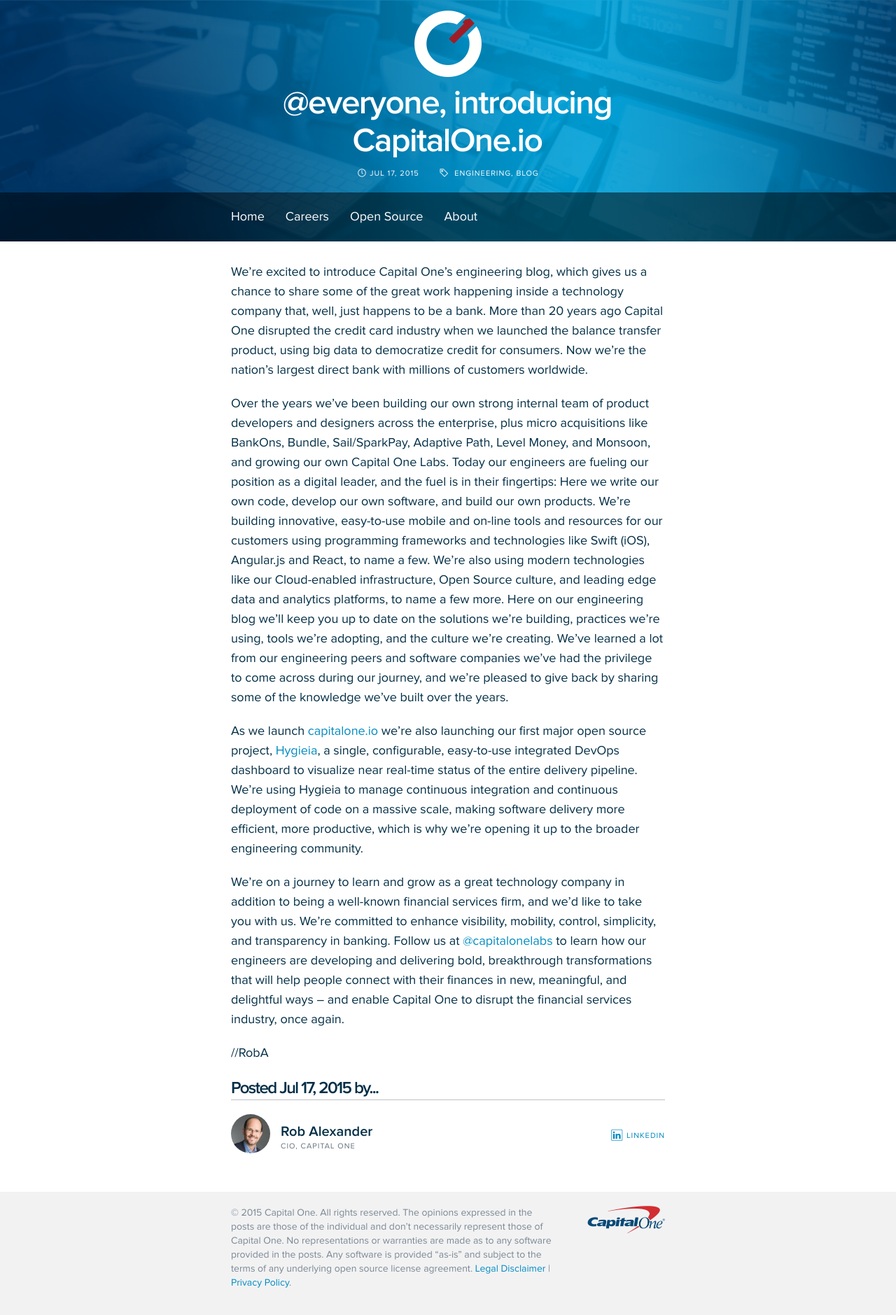
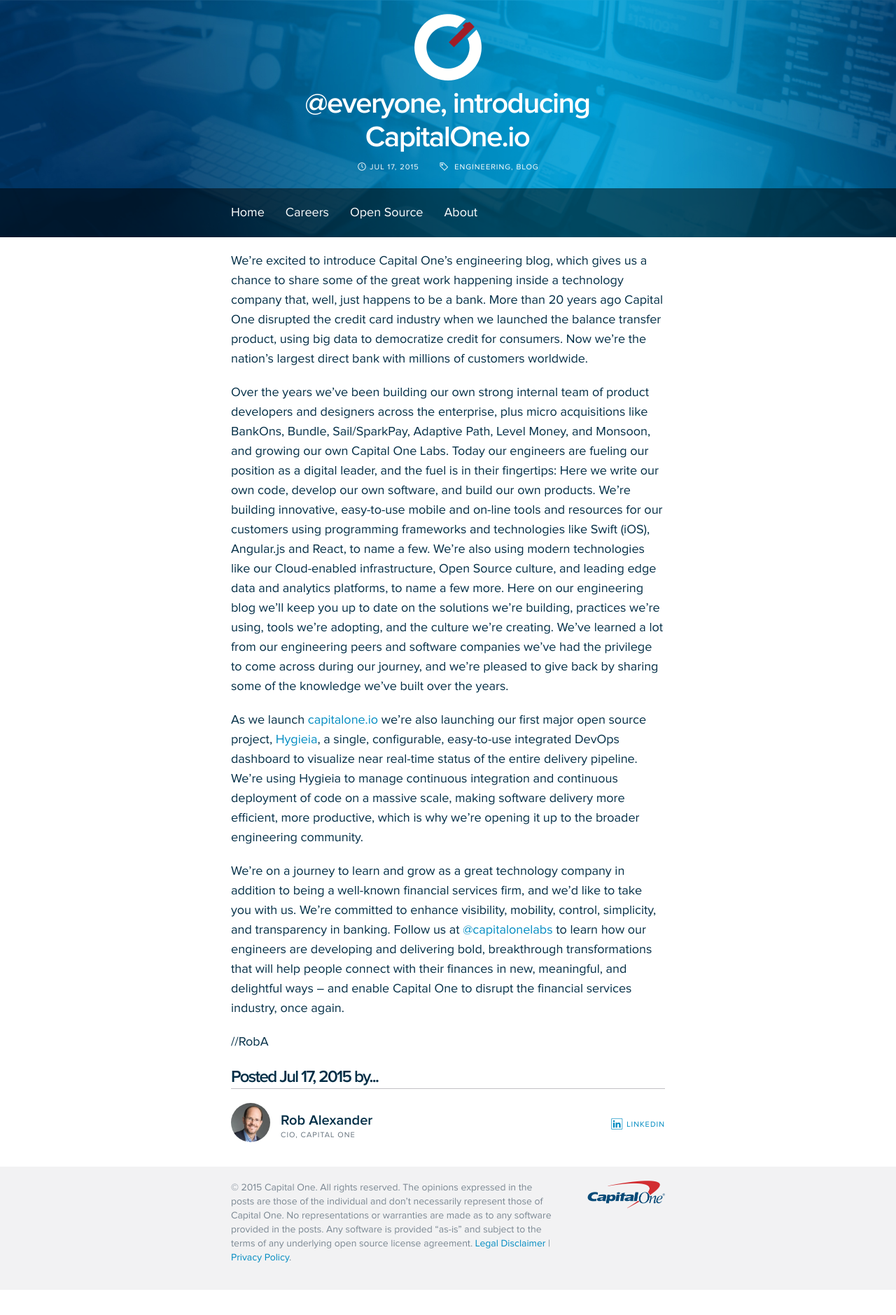
Before and after one commit to CapitalOneCanada/capitalonecanada.github.io, a Jekyll site: the page built from _posts/2015-07-17-introducing-capitalone.io.md, in a window 1280 px wide. Shown: the whole page at 70% size. Built offline with Jekyll 4.4.1, drawn with Linux system fonts in a browser that asks for light colours; after the commit the page ends 1843 px from its top, so only the background shows below that.

Commit message:
layout / style changes to accommodate varying blog details

```diff
--- a/_includes/header.html
+++ b/_includes/header.html
@@ -1,4 +1,6 @@
 <header id="top_header">
-  <img src="{{ "/assets/img/big_logo.png" | prepend: site.baseurl }}" class="logo" alt="Capital One Engineering">
+	<div class="content">
+  		<img src="{{ "/assets/img/big_logo.png" | prepend: site.baseurl }}" class="logo" alt="Capital One Engineering">
+	</div>
   {% include nav.html %}
 </header>
--- a/_includes/page_header.html
+++ b/_includes/page_header.html
@@ -1,6 +1,6 @@
 <div class="page">
 	<header id="top_header">
-		<div class="wrap cf">
+		<div class="content wrap cf">
 			<a href="{{ site.baseurl }}/" class="logo_sml"><img src="{{ "/assets/img/c1_tech_logo_sml.png" | prepend: site.baseurl }}" alt="Go to Capital One Tech Blog Home Page"></a>
 			<h1>{{ page.title }}</h1>
 		</div>
--- a/_includes/post_header.html
+++ b/_includes/post_header.html
@@ -1,6 +1,6 @@
 <div class="post">
 	<header id="top_header">
-		<div class="wrap cf">
+		<div class="content wrap cf">
 			<a href="{{ site.baseurl }}/" class="logo_sml"><img src="{{ "/assets/img/c1_tech_logo_sml.png" | prepend: site.baseurl }}" alt="Go to Capital One Tech Blog Home Page"></a>
 			<h1>{{ page.title }}</h1>
 			<div class="details">
--- a/css/base.css
+++ b/css/base.css
@@ -6,8 +6,9 @@
 
 .wrap									{ width:90%; max-width:620px; margin:0 auto; position:relative; }
 
-#top_header								{ height:330px; width:100%; background:#008bc1 url(../assets/img/hero_bg.jpg) center top no-repeat; background-size:cover; position:relative; }
-#top_header .logo						{ margin:0 auto; padding-top:36px; display:block; width:126px; height:auto; }
+#top_header								{ width:100%; background:#008bc1 url(../assets/img/hero_bg.jpg) center top no-repeat; background-size:cover; position:relative; padding-bottom:70px; }
+#top_header .content					{ padding: 20px; }
+#top_header .logo						{ margin:0 auto; display:block; width:126px; height:auto; }
 
 #main_nav								{ position:absolute; bottom:0; left:0; width:100%; background:rgba(0,0,0,0.5); }
 #main_nav a								{ display:block; float:left; font-size:18px; line-height:70px; color:#fff; padding:0 15px; transition:all ease-out 200ms; }
@@ -21,7 +22,6 @@
 #main_nav a.c1_logo:hover				{ background:none; }
 #main_nav a.c1_logo	img					{ width:48px; height:auto; position:relative; top:10px; display:block; }
 
-#main									{ padding:30px 0 40px; }
 #main #intro							{ margin:0 0 50px; }
 h1										{ font-family:"ProxLight","Helvetica Neue Light","Helvetica Neue",Arial,sans-serif; font-size:40px; line-height:48px; margin:0 0 8px -2px; }
 h2										{ font-family:"ProxLight","Helvetica Neue Light","Helvetica Neue",Arial,sans-serif; font-size:20px; line-height:28px; color:#8C99A3; margin:0; }
@@ -61,19 +61,20 @@
 
 #mobile_nav								{ display:none }
 
-.post #top_header						{ text-align:center; padding-top: 15px; }
-.post h1								{ font-family:"ProxSemibold","Helvetica Neue Bold","Helvetica Neue",Arial,sans-serif; color:#fff; font-size:48px; line-height:54px; }
-.post #top_header .details				{ font-size:11px; line-height:20px; text-transform:uppercase; letter-spacing:1px; color:#fff; margin:10px 0 20px; }
+.post #top_header						{ text-align:center; }
+.post #top_header .details				{ font-size:11px; line-height:20px; text-transform:uppercase; letter-spacing:1px; color:#fff; }
 .post #top_header .details time			{ display:inline-block; }
 .post #top_header .details .tags		{ padding-left:25px; display:inline-block; }
 .post #top_header .details .icon		{ padding:1px 5px 1px 1px; position:relative; top:1px; font-weight:bold; }
 .post #top_header .excerpt				{ font-family:"ProxLight","Helvetica Neue Light","Helvetica Neue",Arial,sans-serif; margin-bottom:16px; }
 .post #top_header .read_more			{ font-family:"ProxSemibold","Helvetica Neue Bold","Helvetica Neue",Arial,sans-serif; }
+.post #main								{ padding: 20px 0; }
 .post #main p							{ margin-bottom:20px; }
 .post #main img							{ width:auto; max-width:100%; height:auto; display:block; margin:0 auto 20px; }
 
 .post aside.tags						{ margin-bottom:40px; }
 .post aside:last-child					{ margin-bottom:20px; }
+.post h1								{ font-family:"ProxSemibold","Helvetica Neue Bold","Helvetica Neue",Arial,sans-serif; color:#fff; font-size:42px; line-height:48px; }
 .post h2								{ font-family:"ProxSemibold","Helvetica Neue",Arial,sans-serif; font-size:24px; font-weight: bold; line-height:32px; color:#022E46; border-bottom:1px solid #c2c0c5; margin-bottom:20px; }
 .post h3								{ font-size: 20px; font-weight: bold; }
 
@@ -99,18 +100,19 @@
 .post .button.progressive				{ margin:0 0 40px 0; }
 
 .page #top_header						{ text-align:center; padding-top: 15px; }
-.page h1								{ font-family:"ProxSemibold","Helvetica Neue Bold","Helvetica Neue",Arial,sans-serif; color:#000; font-size:48px; line-height:54px; }
 .page #top_header .details				{ font-size:11px; line-height:20px; text-transform:uppercase; letter-spacing:1px; color:#fff; margin:10px 0 20px; }
 .page #top_header .details time			{ display:inline-block; }
 .page #top_header .details .tags		{ padding-left:25px; display:inline-block; }
 .page #top_header .details .icon		{ padding:1px 5px 1px 1px; position:relative; top:1px; font-weight:bold; }
 .page #top_header .excerpt				{ font-family:"ProxLight","Helvetica Neue Light","Helvetica Neue",Arial,sans-serif; margin-bottom:16px; }
 .page #top_header .read_more			{ font-family:"ProxSemibold","Helvetica Neue Bold","Helvetica Neue",Arial,sans-serif; }
+.page #main								{ padding: 20px 0; }
 .page #main p							{ margin-bottom:20px; }
 .page #main img							{ width:auto; max-width:100%; height:auto; display:block; margin:0 auto 20px; }
 
 .page aside.tags						{ margin-bottom:40px; }
 .page aside:last-child					{ margin-bottom:20px; }
+.page h1								{ font-family:"ProxSemibold","Helvetica Neue Bold","Helvetica Neue",Arial,sans-serif; color:#000; font-size:42px; line-height:48px; }
 .page h2								{ font-family:"ProxSemibold","Helvetica Neue",Arial,sans-serif; font-size:24px; line-height:32px; color:#022E46; border-bottom:1px solid #c2c0c5; margin-bottom:20px; }
 .page h3								{ font-size: 20px; font-weight: bold; }
 
@@ -148,17 +150,17 @@
 }
 
 @media screen and (max-width:640px) {
-	body								{ font-size:16px; line-height:20px; }
+	body								{ font-size:18px; line-height:20px; }
 
-	#top_header							{ height:250px; }
-	#top_header .logo					{ width:93px; padding-top:28px; }
+	#top_header .content				{ padding: 35px 20px; }
+	#top_header .logo					{ width:93px; }
 
 	#main_nav a							{ display:none; }
 	#main_nav a.menu					{ display:block; float:left; margin-left:-15px; }
 	#main_nav a.button					{ display:block; }
 
 	h1									{ font-size:28px; line-height:36px; }
-	.post h1							{ font-size:28px; line-height:36px; padding-top:36px; }
+	.post h1							{ font-size:28px; line-height:36px; }
 	h2									{ font-size:16px; line-height:20px; }
 
 	#post_list .sorting a				{ font-size:16px; }
```
Also changed, not shown: _posts/2015-07-17-introducing-capitalone.io.md (+1 -1 lines), README.md.
